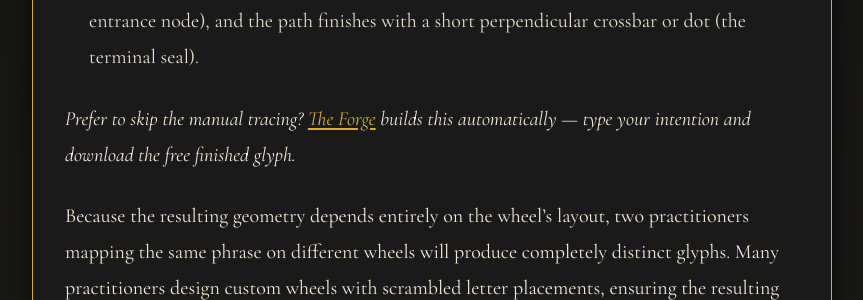
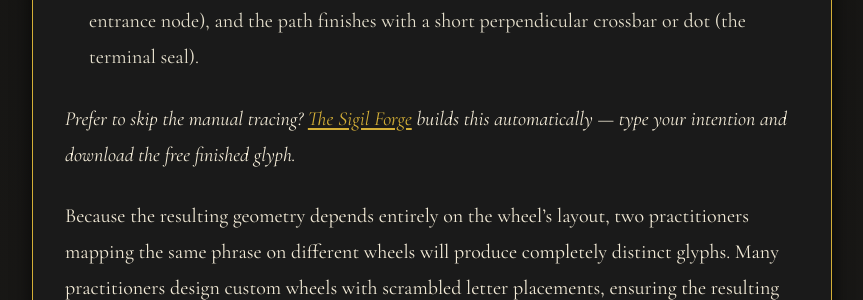
Before and after one commit to maf187/the-gilded-sigil, a Jekyll site: the page built from _posts/2026-08-19-the-art-of-the-sigil.md, in a window 1280 px wide and 900 px high, scrolled down 2328 px. Shown: the part 153-453 px from the top of the window, without its empty margins (208-1071 px from the left). Built offline with Jekyll 4.4.1, drawn with Linux system fonts in a browser that asks for light colours.

Commit message:
Update link text for the Sigil Forge

```diff
--- a/_posts/2026-08-19-the-art-of-the-sigil.md
+++ b/_posts/2026-08-19-the-art-of-the-sigil.md
@@ -38,7 +38,7 @@ Where the Golden Dawn arranged the 22 letters of the Hebrew alphabet across the
 * **The Process:** A practitioner reduces their intention to a core keyword or phrase, then traces a continuous line from letter to letter in sequence across the grid.
 * **Nodes & Terminus:** The first letter is traditionally anchored with a small open circle (the entrance node), and the path finishes with a short perpendicular crossbar or dot (the terminal seal).
 
-*Prefer to skip the manual tracing? [The Forge](https://thegildedsigil.com/) builds this automatically — type your intention and download the free finished glyph.*
+*Prefer to skip the manual tracing? [The Sigil Forge](https://thegildedsigil.com/forge.html) builds this automatically — type your intention and download the free finished glyph.*
 
 Because the resulting geometry depends entirely on the wheel's layout, two practitioners mapping the same phrase on different wheels will produce completely distinct glyphs. Many practitioners design custom wheels with scrambled letter placements, ensuring the resulting sigil cannot be reverse-engineered by anyone without the private key.
 
```
